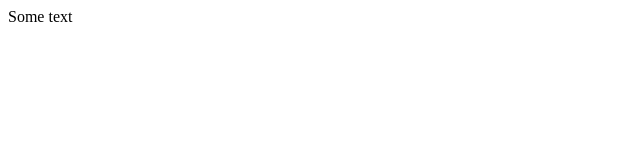
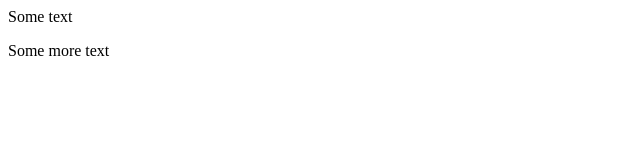
Before and after one commit to egzon-korenica/dummyproj, a plain HTML site: page index.html in a window 1280 px wide. Shown: the full height of the page, 0-640 px from the left. Drawn offline with Linux system fonts and the light colour scheme.

Commit message:
working version

```diff
--- a/index.html
+++ b/index.html
@@ -1,3 +1,4 @@
 <html>
 <p>Some text</p>
+<p>Some more text </p>
 </html>
```
